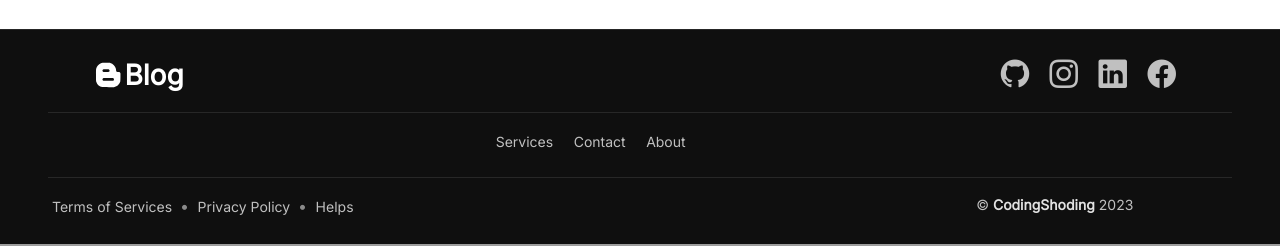
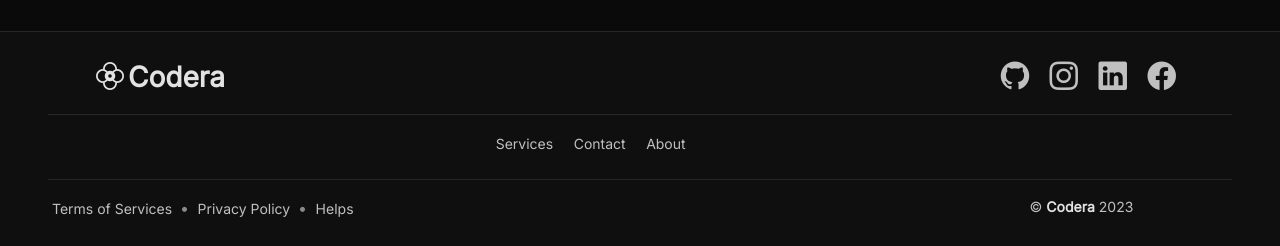
Before and after one commit to anuraagnagar/codera, a Flask app: page /tutorial/java in a window 1280 px wide. Shown: the part 814-1060 px from the top of the page. Run offline with Flask 3, Linux system fonts and the light colour scheme; parts of the project's set-up code (start-up, migrations or seed data) failed here and were passed over; some libraries are stand-ins or nearby versions.

Commit message:
format template code

```diff
--- a/flask_blog/templates/layout.html
+++ b/flask_blog/templates/layout.html
@@ -4,7 +4,7 @@
 <head>
     <meta charset="utf-8" />
     <meta name="viewport" content="width=device-width, initial-scale=1, shrink-to-fit=no" />
-    <meta name="description" content="CodingShoding is a blog platform to provide top quality article." />
+    <meta name="description" content="Codera is a blog platform to provide top quality article." />
     <meta name="author" content="Anurag Nagar" />
     <title>{% block title %} {% endblock %}</title>
     <!-- favicon -->
@@ -24,48 +24,48 @@
 </head>
 
 <body>
+    <main id="main">
         <nav class="navbar navbar-expand-lg sticky-top py-2">
             <div class="container-fluid justify-content-start">
                 <button class="navbar-toggler" type="button" data-bs-toggle="offcanvas" data-bs-target="#offcanvas"
                     aria-controls="offcanvas" aria-expanded="false" aria-label="Toggle navigation">
                     <i class="bi bi-list"></i>
                 </button>
-
                 <div class="navbar-header">
-                <a class="navbar-brand header-logo" href="{{ url_for('app.index') }}" aria-label="logo">
-                    <div class="logo text-center">
-                        <i class="fa-brands fa-blogger-b my-2"></i>
-                        <span class="ms-1 navbar-brand-logo">Blog</span>
+                    <a class="navbar-brand m-0" href="{{ url_for('app.index') }}" aria-label="logo">
+                        <div class="logo text-center ms-2">
+                            <i class="bi bi-flower2"></i>
+                            <span class="ms-1 navbar-brand-logo">Codera</span>
                         </div>
                     </a>
                 </div>
 
                 <div class="offcanvas offcanvas-start" tabindex="-1" id="offcanvas" aria-labelledby="offcanvas">
-                <div class="offcanvas-header">
-                    <a class="offcanvas-title collapse-logo" href="{{ url_for('app.index') }}" aria-label="logo">
+                    <div class="offcanvas-header border-bottom">
+                        <a class="offcanvas-title" href="{{ url_for('app.index') }}" aria-label="logo">
                             <div class="logo text-center">
-                            <i class="fa-brands fa-blogger-b my-2"></i>
-                            <span class="ms-1 navbar-brand-logo">Blog</span>
+                                <i class="bi bi-flower2"></i>
+                                <span class="ms-1 navbar-brand-logo">Codera</span>
                             </div>
                         </a>
                         <button type="button" class="btn btn-close" data-bs-dismiss="offcanvas" aria-label="Close">
-                        <i class="bi bi-x"></i>
+                            <i class="bi bi-arrow-left-short fs-2"></i>
                         </button>
                     </div>
-                <div class="offcanvas-body">
+                    <div class="offcanvas-body justify-content-center">
                         <!-- page links -->
                         <ul class="navbar-nav py-lg-0">
                             <!-- home -->
-                        <li class="nav-item text-center" title="Home">
+                            <li class="text-start" title="Home">
                                 <a class="nav-link px-lg-3 py-2" href="{{ url_for('app.index') }}">Home</a>
                             </li>
                             <!-- tutorials -->
-                        <li class="nav-item text-center dropdown" title="Tutorials">
+                            <li class="text-start dropdown" title="Tutorials">
                                 <a class="nav-link px-lg-3 py-2" id="navbarDropdownMenuLink" role="button"
                                     data-bs-toggle="dropdown" aria-expanded="false">
                                     Tutorial <i class="bi bi-chevron-down fs-4-150"></i>
                                 </a>
-                            <ul class="dropdown-menu" aria-labelledby="navbarDropdownMenuLink">
+                                <ul class="dropdown-menu mt-1" aria-labelledby="navbarDropdownMenuLink">
                                     <li class="text-start m-1" title="Python Tutorial">
                                         <a class="dropdown-item" href="{{ url_for('tute.starting_python') }}">
                                             <i class="fa-brands fa-python me-2"></i>Python
@@ -91,42 +91,45 @@
                                 </ul>
                             </li>
                             <!-- contacts -->
-                        <li class="nav-item text-center" title="Contact">
+                            <li class="text-start" title="Contact">
                                 <a class="nav-link px-lg-3 py-2" href="{{ url_for('app.contact') }}">Contact</a>
                             </li>
                             <!-- about -->
-                        <li class="nav-item text-center" title="About">
+                            <li class="text-start" title="About">
                                 <a class="nav-link px-lg-3 py-2" href="{{ url_for('app.about') }}">About</a>
                             </li>
                         </ul>
+                    </div>
+                </div>
                 <!-- User links -->
                 <ul class="navbar-nav justify-content-center ms-auto py-lg-0" style="flex-direction: row">
                     <!-- search form -->
-                        <li class="d-flex align-items-center">
-                            <form method="get" action="{{ url_for('app.search_post') }}" class="search-form"
-                                role="query" accept-charset="UTF-8">
+                    <li class="d-none align-items-center">
+                        <form method="get" action="{{ url_for('app.search_post') }}" class="search-form" role="query"
+                            accept-charset="UTF-8">
                             <div class="nav-search">
                                 <input id="search-input" class="search-input" type="text" name="query"
                                     placeholder="Search post..." autocomplete="off" aria-label="Search term"
                                     required="">
                                 <button type="submit" role="button" aria-label="Search" class="btn-search">
-                                        <svg xmlns="http://www.w3.org/2000/svg" width="16" height="16"
-                                            fill="currentColor" class="bi bi-search" viewBox="0 0 16 16">
+                                    <svg xmlns="http://www.w3.org/2000/svg" width="16" height="16" fill="currentColor"
+                                        class="bi bi-search" viewBox="0 0 16 16">
                                         <path
                                             d="M11.742 10.344a6.5 6.5 0 1 0-1.397 1.398h-.001c.03.04.062.078.098.115l3.85 3.85a1 1 0 0 0 1.415-1.414l-3.85-3.85a1.007 1.007 0 0 0-.115-.1zM12 6.5a5.5 5.5 0 1 1-11 0 5.5 5.5 0 0 1 11 0z" />
                                     </svg>
                                 </button>
                             </div>
                         </form>
-                            <button name="icon" class="search-icon px-2 py-2" type="button"><i
-                                    class="fa-sharp fa-solid fa-magnifying-glass fs-2-150"></i>
+                    </li>
+                    <li class="nav-item">
+                        <button name="icon" class="search-icon icon text-muted" type="button">
+                            <i class="bi bi-search fs-2-150"></i>
                         </button>
                     </li>
-
                     {% if current_user.is_authenticated %}
                     <!-- notification -->
-                        <li class="nav-item ms-1">
-                            <a class="text-muted icon relative m-0 mx-3" href="{{ url_for('app.notification') }}">
+                    <li class="nav-item">
+                        <a class="text-muted icon relative m-0 mx-1 mx-md-3" href="{{ url_for('app.notification') }}">
                             <i class="bi bi-bell"></i>
                             <p class="badge badge-number bg-danger">
                                 <span>{{ current_user.notifications|length }}</span>
@@ -136,7 +139,7 @@
                     {% else %}
                     <!-- theme -->
                     <li class="nav-item" title="Theme" id="theme" onclick="return themeToggle()">
-                            <p class="icon m-0 mx-3">
+                        <p class="icon m-0 mx-1 mx-md-3">
                             <i class="bi bi-brightness-high"></i>
                         </p>
                     </li>
@@ -147,15 +150,14 @@
                         <a role="button" style="font-size: 15px;" data-bs-toggle="dropdown" aria-expanded="false">
                             {% if not current_user.get_profile().profile_url %}
                             <img src="{{ url_for('static', filename='assets/images/default-profile.png' )}}"
-                                    alt="Profile" class="img-avator me-2">
+                                alt="Profile" class="img-avator mx-1">
                             {% else %}
                             <img src="{{ url_for('static', filename='assets/uploads/profile/'+current_user.get_profile().profile_url) }}"
-                                    alt="Profile" class="img-avator me-2">
+                                alt="Profile" class="img-avator mx-1">
                             {% endif %}
                         </a>
-
                         <div class="p-1" aria-labelledby="navbarDarkDropdownMenuLink">
-                                <ul class="dropdown-menu end-0">
+                            <ul class="dropdown-menu end-0 mt-1">
                                 <li title="Profile" class="m-1"><a class="dropdown-item d-flex"
                                         href="{{ url_for('auth.edit_profile') }}">
                                         {% if not current_user.get_profile().profile_url %}
@@ -217,16 +219,14 @@
                     <li class="nav-item">
                         {% if not request.path == url_for('auth.login') %}
                         <a href="{{ url_for('auth.login', redirect_url=request.path) }}">
-                                <button class="btn btn-primary px-3 py-2">Login</button>
+                            <button class="btn btn-primary px-3 py-2 ms-1">Login</button>
                         </a>
                         {% else %}
-                            <button class="btn btn-primary px-3 py-2">Login</button>
+                        <button class="btn btn-primary px-3 py-2 ms-1">Login</button>
                         {% endif %}
                     </li>
                     {% endif %}
                 </ul>
-                </div>
-            </div>
             </div>
         </nav>
         {% block body %} {% endblock %}
@@ -234,10 +234,10 @@
             <div class="container-fluid px-3 px-lg-5">
                 <div class="row">
                     <div class="d-flex justify-content-between w-100 mx-sm-3 mx-md-5">
-                    <a class="text-white d-flex align-items-center" href="{{ url_for('app.index') }}">
+                        <a class="d-flex align-items-center" href="{{ url_for('app.index') }}">
                             <div class="logo text-center">
-                            <i class="fa-brands fa-blogger-b"></i>
-                            <span class="ms-1 navbar-brand-logo">Blog</span>
+                                <i class="bi bi-flower2"></i>
+                                <span class="ms-1 navbar-brand-logo">Codera</span>
                             </div>
                         </a>
                         <ul class="list-inline text-center my-auto">
@@ -295,7 +295,7 @@
                             <a class="small mx-1" href="#">Helps</a>
                         </div>
                         <div class="small text-center text-opacity-50">
-                        &copy; <a href="{{ url_for('app.index') }}"><span class="fw-bold">CodingShoding</span></a>
+                            &copy; <a href="{{ url_for('app.index') }}"><span class="fw-bold">Codera</span></a>
                             2023
                         </div>
                     </div>
@@ -305,6 +305,7 @@
         <!-- main JS-->
         <script defer src="{{ url_for('static', filename='js/scripts.js') }}"></script>
         {% block script %} {% endblock %}
+    </main>
 </body>
 
 </html>
```
Lines whose indentation alone changed are shown as unchanged.
